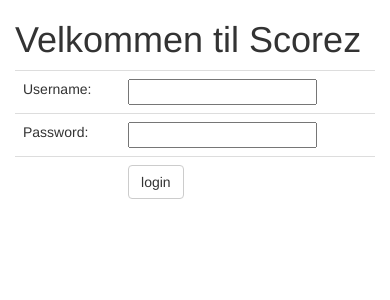
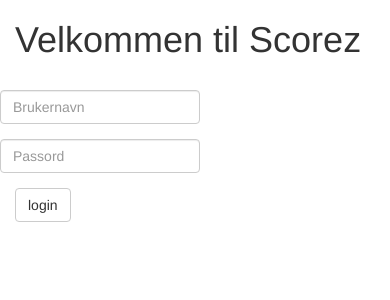
Before and after one commit to halv00rsen/Scorez3.0, a Flask app: page /login in a window 390 px wide. Shown: the top 300 px of the page. Run offline with Flask 2, Linux system fonts and the light colour scheme; some libraries are stand-ins or nearby versions.

Commit message:
Changed the layout a bit

```diff
--- a/templates/login.html
+++ b/templates/login.html
@@ -16,30 +16,30 @@
       <script src="https://oss.maxcdn.com/html5shiv/3.7.2/html5shiv.min.js"></script>
       <script src="https://oss.maxcdn.com/respond/1.4.2/respond.min.js"></script>
     <![endif]-->
-	<title>Login</title>
+    <style type="text/css">
+    input {
+    	max-width: 200px;
+    }
+    </style>
 </head>
 <body>
 <div class="container">
 	<h1>Velkommen til Scorez</h1>
+	{% if error %} <p><strong>Error:</strong> {{ error }}</p> {% endif %}
+	<br>
 	<form action="{{ url_for('login') }}" method="POST">
-		{% if error %} <p><strong>Error:</strong> {{ error }}</p> {% endif %}
-	<table class="table">
-		<tr>
-			<td>Username:</td>
-			<td><input type="text" name="username"></td>
-		</tr>
-		<tr>
-			<td>Password:</td>
-			<td><input type="password" name="password"></td>
-		</tr>
-		<tr>
-			<td></td>
-			<td>
-				<input class="btn btn-default" type="submit" value="login">
-			</td>
-		</tr>
-	</table>
+		<div class="form-group row">
+			<input type="text" class="col-md-4 form-control " name="username" placeholder="Brukernavn">
+		</div>
+		<div class="row form-group">
+			<input type="password" class="form-control col-md-4" name="password" placeholder="Passord">
+		</div>
+		<input class="btn btn-default" type="submit" value="login">
 	</form>
 </div>
+ <!-- jQuery (necessary for Bootstrap's JavaScript plugins) -->
+    <script src="https://ajax.googleapis.com/ajax/libs/jquery/1.11.3/jquery.min.js"></script>
+    <!-- Include all compiled plugins (below), or include individual files as needed -->
+    <script src="https://maxcdn.bootstrapcdn.com/bootstrap/3.3.5/js/bootstrap.min.js"></script>
 </body>
 </html>
```
